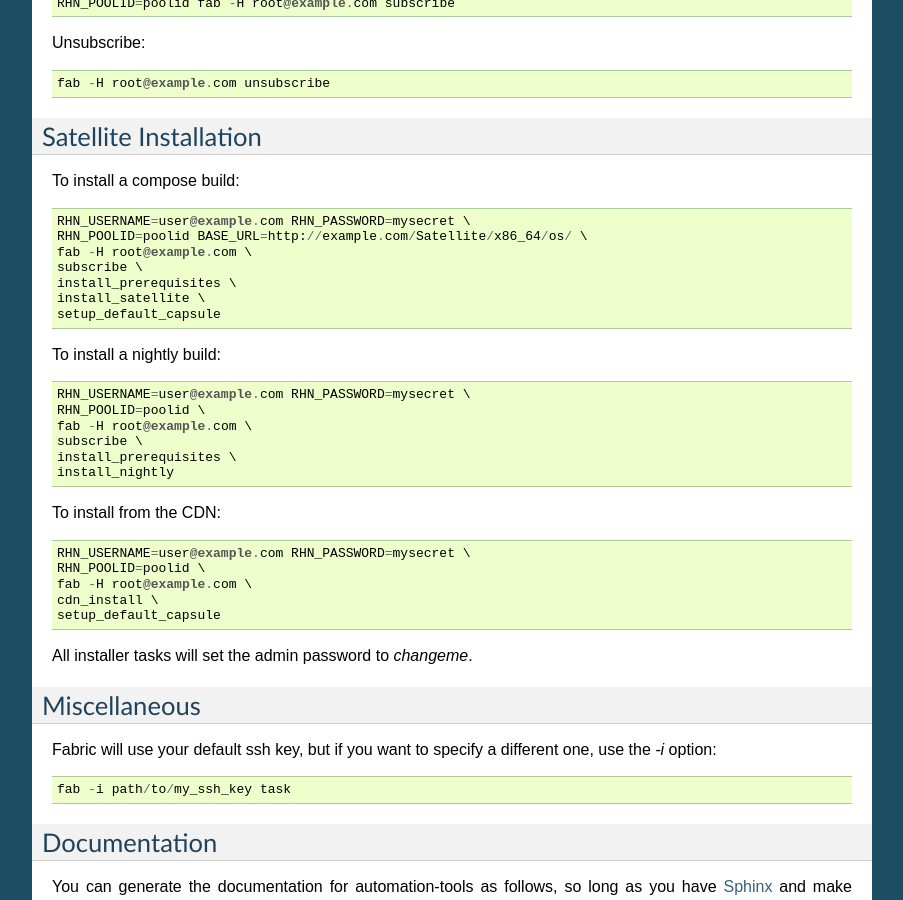
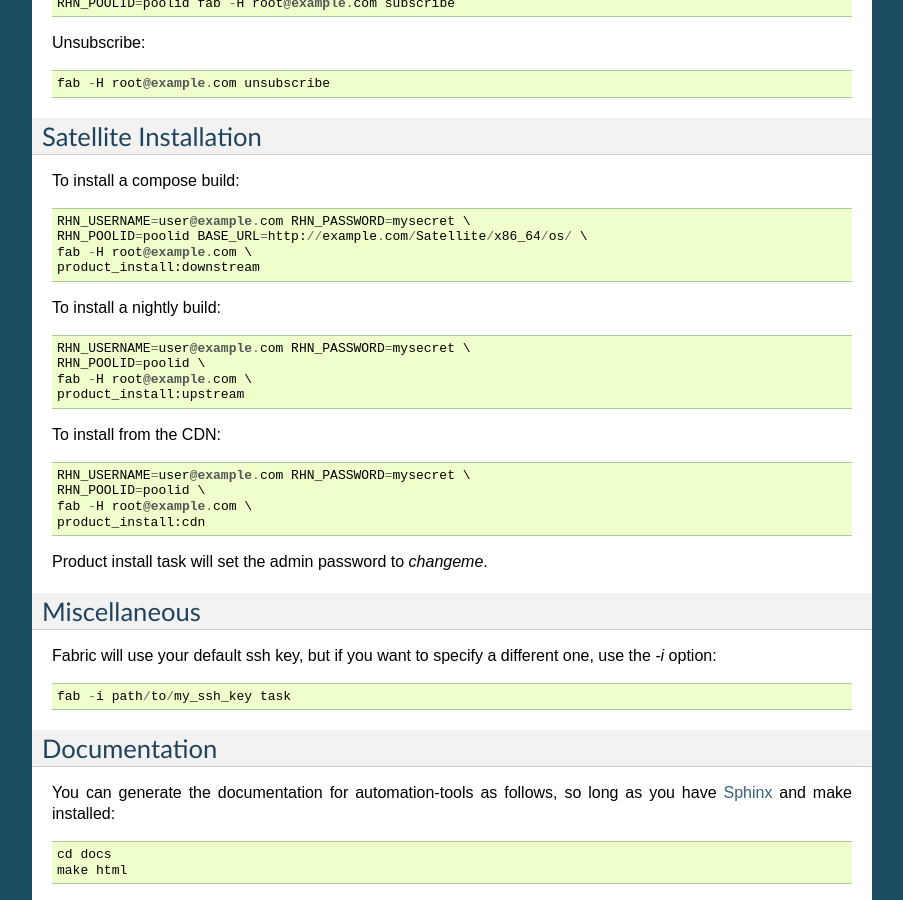
Before and after one commit to SatelliteQE/automation-tools, a Sphinx documentation site: the page built from docs/index.rst, in a window 1280 px wide and 900 px high, scrolled down 785 px. Shown: the whole window, without its empty margins (198-1101 px from the left). Built offline with Sphinx 7.4.7, drawn with Linux system fonts in a browser that asks for light colours.

Commit message:
Update docs to document product_install usage
Product install task is now a single task which is able to install
product for all distributions: cdn, downstream, iso and upstream.

Closes #67.

```diff
--- a/docs/index.rst
+++ b/docs/index.rst
@@ -58,20 +58,14 @@
     RHN_USERNAME=user@example.com RHN_PASSWORD=mysecret \
     RHN_POOLID=poolid BASE_URL=http://example.com/Satellite/x86_64/os/ \
     fab -H root@example.com \
-    subscribe \
-    install_prerequisites \
-    install_satellite \
-    setup_default_capsule
-
+    product_install:downstream
 
 To install a nightly build::
 
     RHN_USERNAME=user@example.com RHN_PASSWORD=mysecret \
     RHN_POOLID=poolid \
     fab -H root@example.com \
-    subscribe \
-    install_prerequisites \
-    install_nightly
+    product_install:upstream
 
 
 To install from the CDN::
@@ -79,11 +73,10 @@
     RHN_USERNAME=user@example.com RHN_PASSWORD=mysecret \
     RHN_POOLID=poolid \
     fab -H root@example.com \
-    cdn_install \
-    setup_default_capsule
+    product_install:cdn
 
 
-All installer tasks will set the admin password to `changeme`.
+Product install task will set the admin password to `changeme`.
 
 Miscellaneous
 -------------
```
